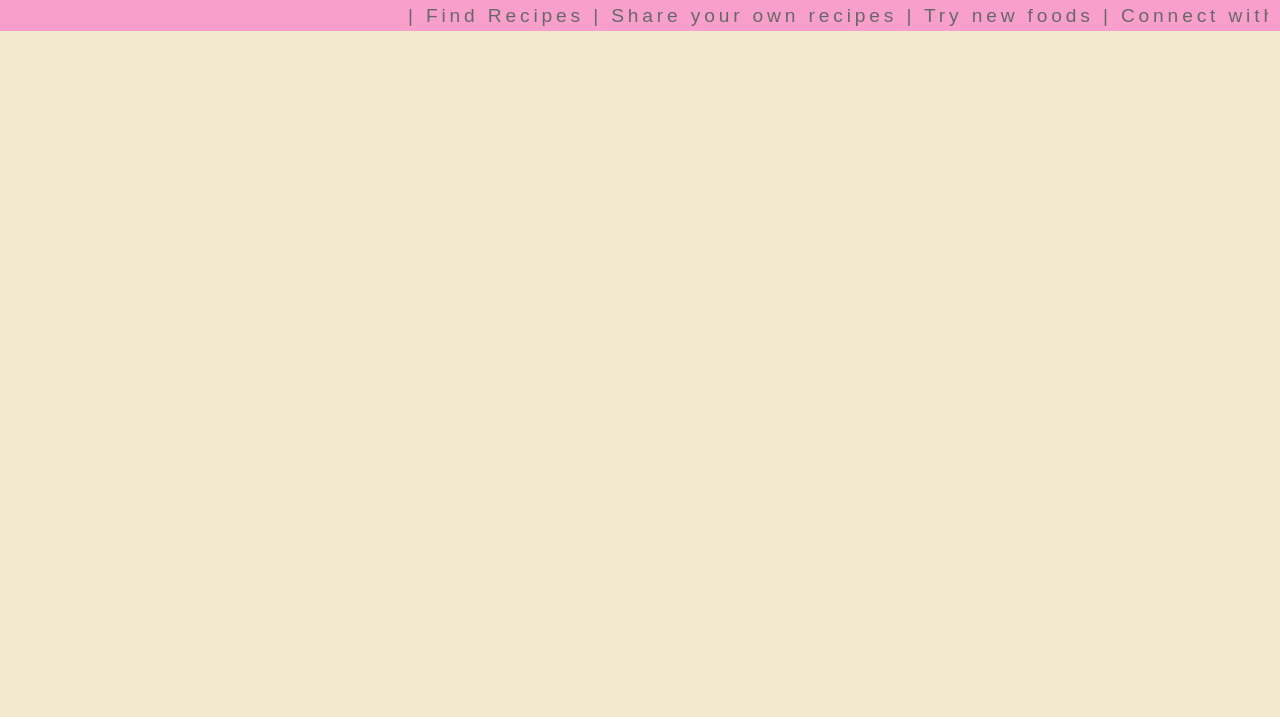
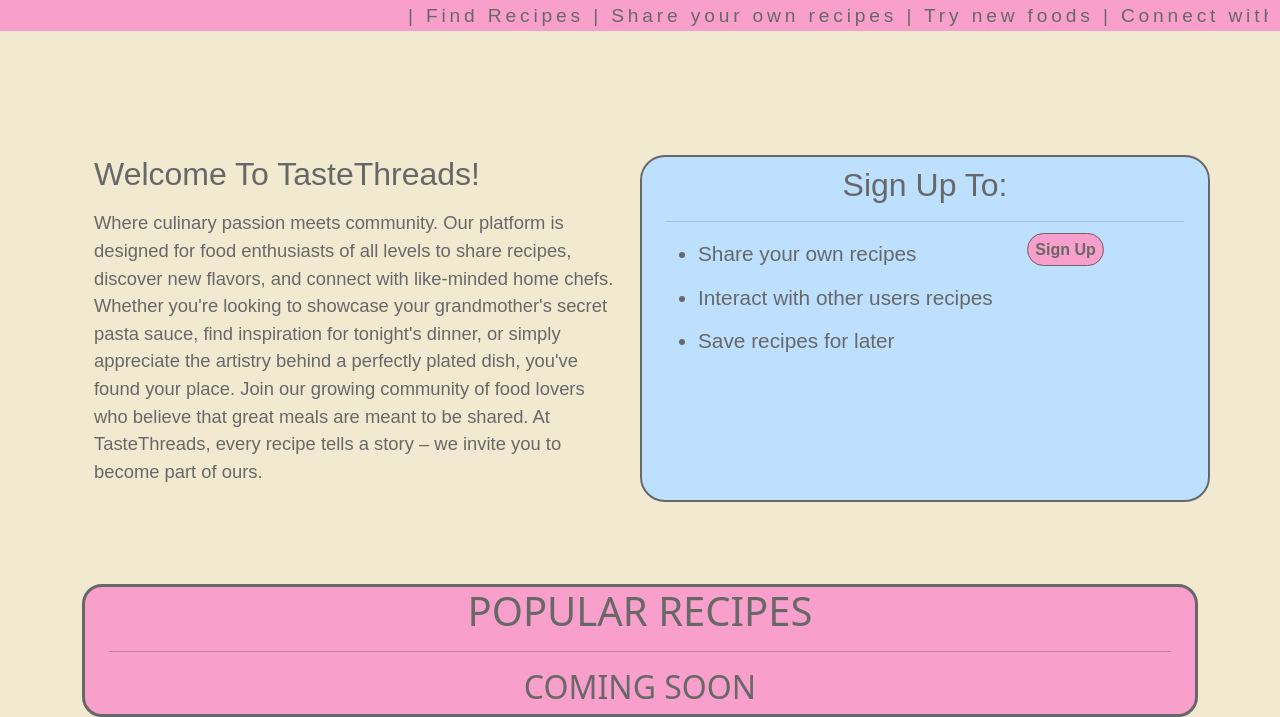
Before and after one commit to Willr-hawkins/taste-threads, a Django app: page / in a window 1280 px wide. Shown: the part 86-803 px from the top of the page. Before the commit the page ends 117 px from the top, so only its background shows below. Run offline with Django 5.2, Linux system fonts and the light colour scheme.

Commit message:
Added initial content to home_page.html for the landing page

```diff
--- a/home/templates/home/home_page.html
+++ b/home/templates/home/home_page.html
@@ -10,4 +10,43 @@
             </div>
         </div>
     </div>
+
+    <!-- Introduction to what the website is about and a form to sign up. -->
+    <div class="container intro">
+        <div class="row">
+            <div class="col-12 col-lg-6 concert-one dim-gray px-lg-4">
+                <h2>Welcome To TasteThreads!</h2>
+                <p class="intro-text mt-3">Where culinary passion meets community. Our platform is designed for food enthusiasts of all levels to share recipes, discover new flavors,
+                    and connect with like-minded home chefs. Whether you're looking to showcase your grandmother's secret pasta sauce, find inspiration for tonight's dinner,
+                    or simply appreciate the artistry behind a perfectly plated dish, you've found your place. Join our growing community of food lovers who believe that great
+                    meals are meant to be shared. At TasteThreads, every recipe tells a story – we invite you to become part of ours.</p>
+            </div>
+            <div class="col-12 col-lg-6 concert-one dim-gray px-lg-4 signup-box">
+                    <h2 class="text-center">Sign Up To:</h2>
+                    <hr>
+                    <div class="row">
+                        <div class="col-8">
+                            <ul class="signup-list">
+                                <li>Share your own recipes</li>
+                                <li>Interact with other users recipes</li>
+                                <li>Save recipes for later</li>
+                            </ul>
+                        </div>
+                        <div class="col-4">
+                            <a class="signup-btn" href="">Sign Up</a>
+                        </div>
+                    </div>
+                </div>
+            </div>
+        </div>
+    </div>
+
+    <!-- Display the current most popular recipes throught the whole site. -->
+    <div class="container">
+        <div class="popular-recipes px-lg-4">
+            <h1 class="text-center dim-gray">POPULAR RECIPES</h1>
+            <hr>
+            <h2 class="text-center dim-gray">COMING SOON</h2>
+        </div>
+    </div>
 {% endblock %}
--- a/static/css/base.css
+++ b/static/css/base.css
@@ -78,6 +78,22 @@
     color: #686868 !important;
 }
 
+.btn-search:hover {
+    border: none !important;
+    background-color: #686868 !important;
+    color: #bde0fe !important;
+}
+
+.btn-close-search {
+    background: none !important;
+    border: none !important;
+    color: #f8a0cb !important;
+}
+
+.btn-close-search:hover {
+    color: #686868 !important;
+}
+
 .search-form form {
     height: 100%;
     display: flex;
@@ -104,6 +120,47 @@
     font-size: 1.2rem;
 }
 
+.intro {
+    margin-top: 124px;
+}
+
+.intro-text {
+    font-size: 1.15rem;
+}
+
+.signup-box {
+    background-color: #bde0fe;
+    border: 2.5px solid #686868;
+    border-radius: 25px;
+    padding-top: 9px;
+}
+
+.signup-box h2 {
+    margin-bottom: 17px;
+}
+
+.signup-list li {
+    margin-bottom: 12px;
+    font-size: 1.3rem;
+}
+
+.signup-btn {
+    text-decoration: none;
+    font-weight: 700;
+    background-color: #f8a0cb;
+    border: 1.5px solid #686868;
+    border-radius: 20px;
+    color: #686868 !important;
+    padding: 7px;
+}
+
+.popular-recipes {
+    background-color: #f8a0cb;
+    border: 3px solid #686868;
+    border-radius: 20px;
+    margin-top: 82px;
+}
+
 @keyframes scroll-left {
     0% {
         transform: translateX(100%);
--- a/templates/base.html
+++ b/templates/base.html
@@ -54,9 +54,9 @@
                     <form class="d-flex" role="search">
                         <input class="form-control me-2" type="search" placeholder="Search" aria-label="Search">
                         <button class="btn btn-search" type="submit">Search</button>
-                        <button class="btn btn-sm ms-1" type="button" data-bs-toggle="collapse"
+                        <button class="btn btn-close-search ms-1" type="button" data-bs-toggle="collapse"
                                 data-bs-target="#searchCollapse" aria-expanded="false">
-                            <i class="bi bi-fix"></i>
+                                <i class="bi bi-x-circle"></i>
                         </button>
                     </form>
                 </div>
```
